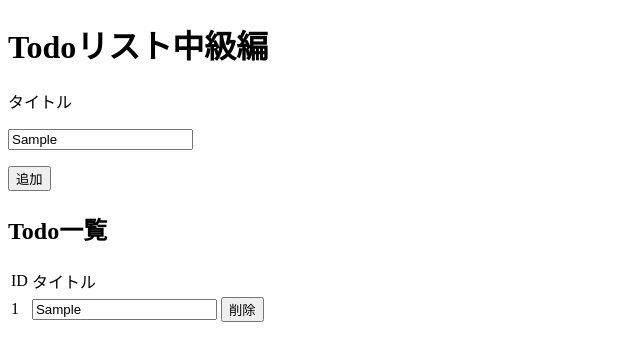
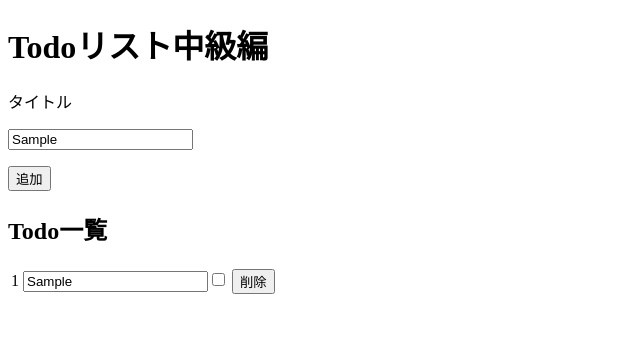
Before and after one commit to shinshinshin123/todo-list-Intermediate, a React (Create React App) app in the folder todo-list/: page / in a window 1280 px wide. Both pictures are taken after typing "Sample" into the empty fields and a click on the button "追加". Shown: the top 360 px of the page, without its empty margins (0-640 px from the left). Built offline with nearby package versions, Linux system fonts and the light colour scheme.

Commit message:
チェックボックス追加

```diff
--- a/todo-list/src/App.tsx
+++ b/todo-list/src/App.tsx
@@ -1,9 +1,10 @@
 import { useState } from "react";
 
 export type Todo = {
-  id: number; //id
+  readonly id: number; //id
   title: string; //タイトル
   deleted: boolean; //削除されたかどうか
+  checked: boolean; //完了か未完了かのチェック
 };
 
 function App() {
@@ -22,6 +23,7 @@ function App() {
       id: todos.length,
       title: todoList,
       deleted: false,
+      checked: false,
     }
 
     setTodos([isTodo, ...todos]);
@@ -36,7 +38,7 @@ function App() {
   //編集機能
   const onClickEdit = (id: number, title: string) => {
     const newTodo = todos.map((todo) => {
-      if(todo.id === id) {
+      if (todo.id === id) {
         todo.title = title;
       }
       return todo;
@@ -44,10 +46,20 @@ function App() {
     setTodos(newTodo);
   };
 
+  //チェックボックスがチェックされた時
+  const onClickCheck = (id: number, checked: boolean) => {
+    const newTodo = todos.map((todo) => {
+      if (todo.id === id) {
+        todo.checked = !checked;
+      }
+      return todo;
+    })
+    setTodos(newTodo);
+  }
+
   return (
     <div className="App">
       <h1>Todoリスト中級編</h1>
-        {/* フォーム */}
       <form>
         <p>タイトル</p>
           <input
@@ -55,20 +67,11 @@ function App() {
             placeholder="タイトル"
             onChange={onChangeTodo}
           /><br/>
-          {/* 追加ボタン */}
         <p><button onClick={onClickAdd}>追加</button></p>
       </form>
     <div>
         <h2>Todo一覧</h2>
-        {/* 何を書いてあるか */}
         <table>
-          <thead>
-            <tr>
-              <td>ID</td>
-              <td>タイトル</td>
-            </tr>
-          </thead>
-        {/* todo一覧が下に配置される */}
           <tbody>
             {todos.map((todo, index) =>(
               <tr key={index}>
@@ -76,12 +79,16 @@ function App() {
                 <td>
                   <input
                     type="text"
+                    disabled={todo.checked}
                     value={todo.title}
                     onChange={(e) => onClickEdit(todo.id, e.target.value)}
                   />
+                  <input
+                    type="checkbox"
+                    onChange={() => onClickCheck(todo.id, todo.checked)}
+                  />
                 </td>
                 <td>
-                {/* 削除ボタン */}
                   <button onClick={() => onClickDelete(todo.id)}>削除</button>
                 </td>
               </tr>
```
Lines whose indentation alone changed are shown as unchanged.
